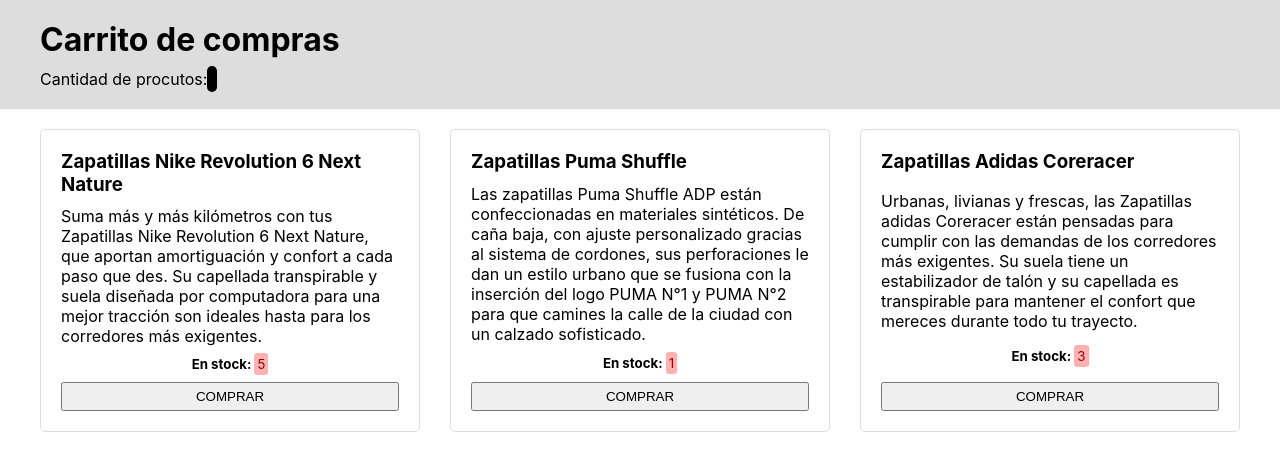
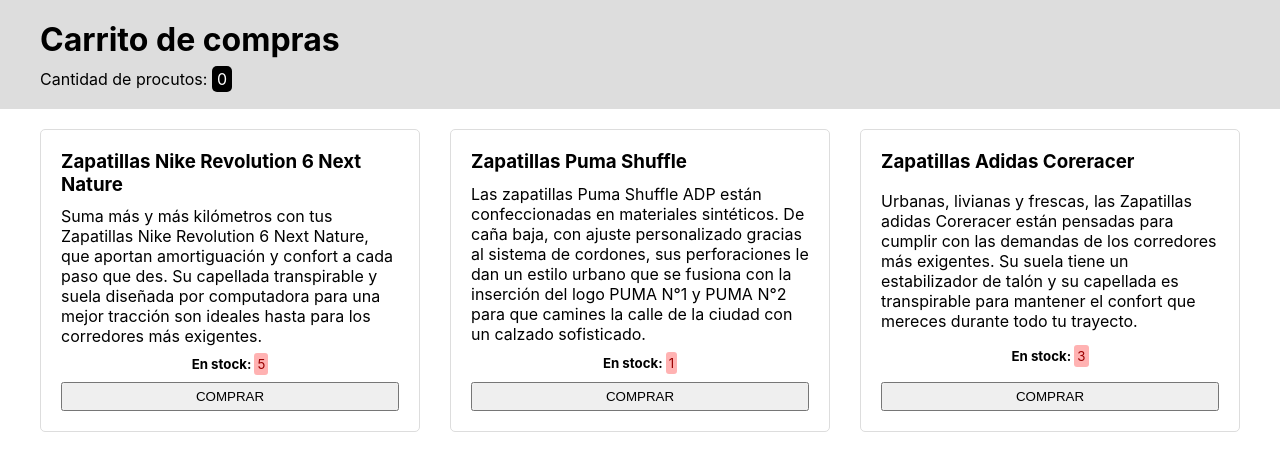
Before and after one commit to FedericohMartin/Front3_Parcial, a React (Create React App) app: page / in a window 1280 px wide. Shown: the top 470 px of the page. Built offline with nearby package versions, Linux system fonts and the light colour scheme.

Commit message:
fix missed counter reference on Cabecera props in App.js

```diff
--- a/src/App.js
+++ b/src/App.js
@@ -13,13 +13,14 @@
 
   const [counter, setCounter] = useState(0)
 
-  const addCounter = () =>{
+  function addCounter() {
     setCounter(counter + 1)
+    console.log('Incrementando counter en App')
   }
 
   return (
     <div className="App">
-      <Cabecera counter/>
+      <Cabecera counter={counter}/>
       <Listado addCounter={addCounter} />
     </div>
   );
--- a/src/components/Listado.js
+++ b/src/components/Listado.js
@@ -16,7 +16,7 @@
   return (
     <div className='container'>
       {
-      data.map((item) => <Item addCounter key={item.id} name={item.producto.nombre} description={item.producto.descripcion} stockInit={item.stock}/>)
+      data.map((item) => <Item addCounter={addCounter} key={item.id} name={item.producto.nombre} description={item.producto.descripcion} stockInit={item.stock}/>)
       }
     </div>
   )
```
